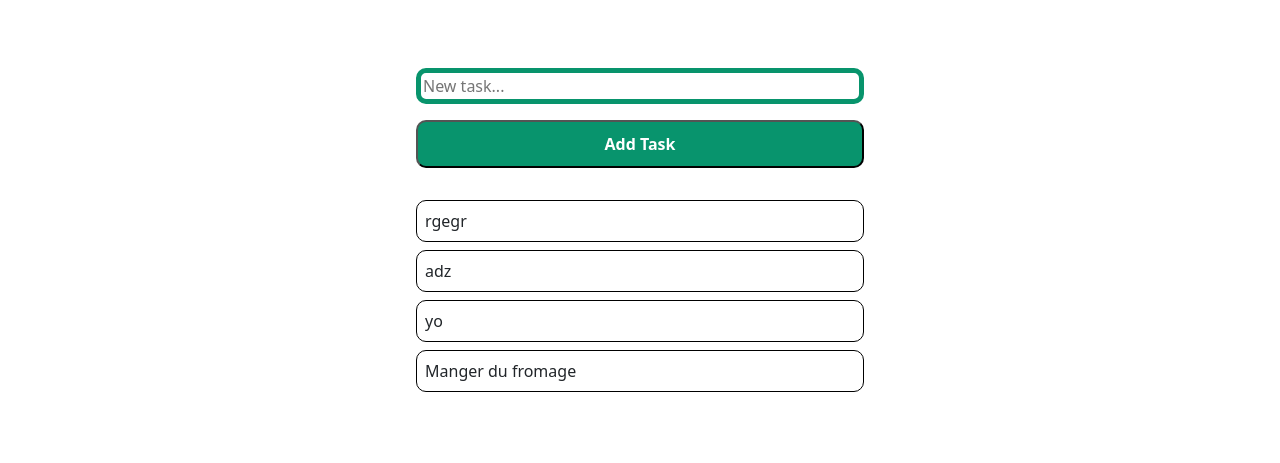
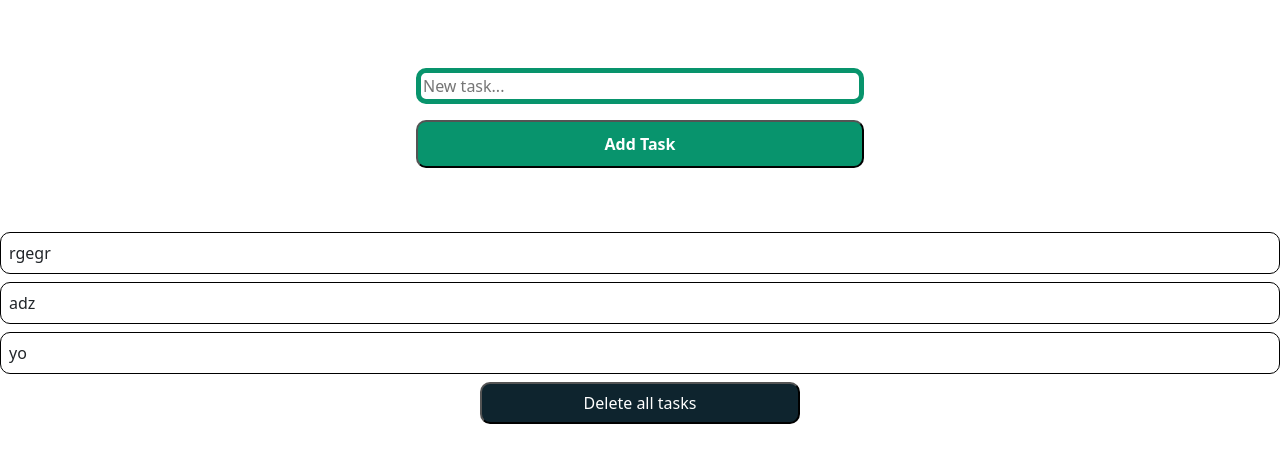
Before and after one commit to FromBenj/To-do-lisX, a PHP site: page / in a window 1280 px wide. Shown: the part 132-595 px from the top of the page. Run offline with PHP 8.4, Linux system fonts and the light colour scheme; data comes from the database, SQL or seed files in the repository; both versions use the stored data as it was after the commit.

Commit message:
issues on php files

```diff
--- a/config/config.php
+++ b/config/config.php
@@ -1,6 +1,6 @@
 <?php
 
-function createDatabase()
+function getDatabase()
 {
     $dbPath = __DIR__ . '/../data/database.db';
     try {
@@ -13,9 +13,6 @@ function createDatabase()
                 taskContent TEXT NOT NULL
             )
         ');
-// Insert data
-        $db->exec("INSERT INTO task (taskContent) VALUES ('Manger du fromage')");
-
         return $db;
     } catch (SQLiteException $e) {
         echo 'SQLite3 Error: ' . $e->getMessage();
--- a/public/index.php
+++ b/public/index.php
@@ -14,11 +14,12 @@
 </head>
 
 <body>
+<?php require_once('main.php') ?>
 <div>
     <h1 id="to-do-title" class="m-5 text-center">My to do list</h1>
     <label for="background-choice"></label>
     <select id="background-choice" class="form-select">
-        <option selected disabled> background </option>
+        <option selected disabled> background</option>
         <option value="white-background">White</option>
         <option value="color-background">Colour</option>
         <option value="dark-mode">Dark</option>
@@ -39,15 +40,32 @@
             hx-include="#task-input"
             hx-target="#tasks-list"
             hx-trigger="click"
-            hx-swap="beforeend">
+            hx-swap="beforeend"
+    >
         Add Task
     </button>
-    <div id="tasks-list ">
-        <?php
-        require_once(__DIR__ . '/../src/list-tasks.php');
-        ?>
-    </div>
 </div>
+<div id="tasks-list">
+    <?php
+        $db = getDatabase();
+        listTasks($db);
+    ?>
+</div>
+<div id="delete-all-container">
+    <button
+            id="delete-all"
+            hx-post="main.php"
+            hx-trigger="click"
+            hx-vals='{"full_delete": "true"}'
+            hx-swap="beforeend"
+            hx-swap-oob="true"
+    >
+        Delete all tasks
+    </button>
+</div>
+
+
+
 <script src="script.js"></script>
 </body>
 </html>
--- a/public/main.php
+++ b/public/main.php
@@ -1,4 +1,6 @@
 <?php
+require_once(__DIR__ . '/../config/config.php');
+require_once(__DIR__ . '/../src/add_task.php');
+require_once(__DIR__ . '/../src/list-tasks.php');
 
-require_once __DIR__ . '/../src/add_task.php';
-require_once __DIR__ . '/../src/list-tasks.php';
+require_once(__DIR__ . '/../src/delete.php');
--- a/public/styles.css
+++ b/public/styles.css
@@ -62,3 +62,25 @@
     background-color: #08946C;
     color: white;
 }
+
+/*Delete*/
+
+#delete-all-container {
+    display: flex;
+    justify-content: center;
+    min-width: 25vw;
+}
+
+#delete-all {
+    background-color: #0E242EFF;
+    border-radius: 10px;
+    padding: 7px 20px;
+    color: white;
+    min-width: 25vw;
+    transition: transform 0.3s;
+}
+
+#delete-all:hover {
+    transform: scale(1.1);
+    font-weight: bold;
+}
--- a/src/add_task.php
+++ b/src/add_task.php
@@ -1,7 +1,6 @@
 <?php
-require_once(__DIR__ . '/../config/config.php');
-$db = createDatabase();
-
+function addTask($db)
+{
     if ($db && isset($_POST['task_item']) && !empty($_POST['task_item'])) {
         $taskItem = htmlspecialchars($_POST['task_item']);
         $check = $db->prepare("INSERT INTO task (taskContent) VALUES (:taskContent)");
@@ -9,3 +8,4 @@ if ($db && isset($_POST['task_item']) && !empty($_POST['task_item'])) {
         $check->execute();
         echo '<div class="task-in-list">' . $taskItem . '</div>';
     }
+}
--- /dev/null
+++ b/src/delete.php
@@ -0,0 +1,9 @@
+<?php
+
+require_once(__DIR__ . '/../config/config.php');
+$db = getDatabase();
+
+//Remove all
+if ($db && isset($_POST['full_delete']) && $_POST['full_delete'] === "true") {
+    $db->exec('DELETE FROM task');
+}
--- a/src/list-tasks.php
+++ b/src/list-tasks.php
@@ -1,11 +1,10 @@
 <?php
-require_once(__DIR__ . '/../config/config.php');
-
-$db = createDatabase();
-
-if ($db) {
-    $results = $db->query('SELECT * FROM task');
-    while ($taskItem = $results->fetchArray(SQLITE3_ASSOC)) {
-        echo '<div class="task-in-list" data-id="' . $taskItem['id'] . '">' . $taskItem['taskContent'] . '</div>';
+function listTasks($db)
+{
+    if ($db) {
+        $results = $db->query('SELECT * FROM task');;
+        while ($taskItem = $results->fetchArray(SQLITE3_ASSOC)) {
+            echo '<div class="task-in-list" data-id="' . $taskItem['id'] . '">' . $taskItem['taskContent'] . '</div>';
+        }
     }
 }
```
Also changed, not shown: data/database.db, 1 other file. Lines whose indentation alone changed are shown as unchanged.
